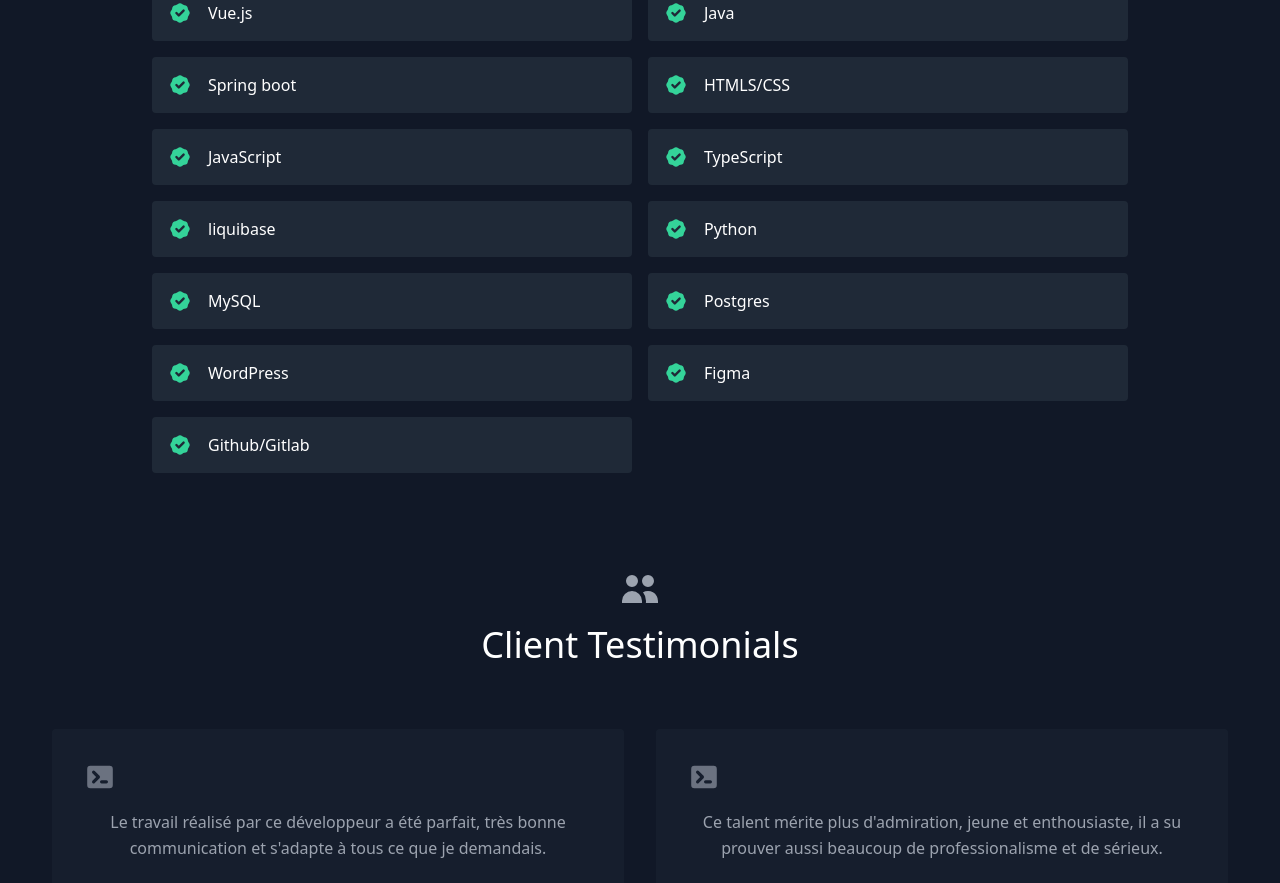
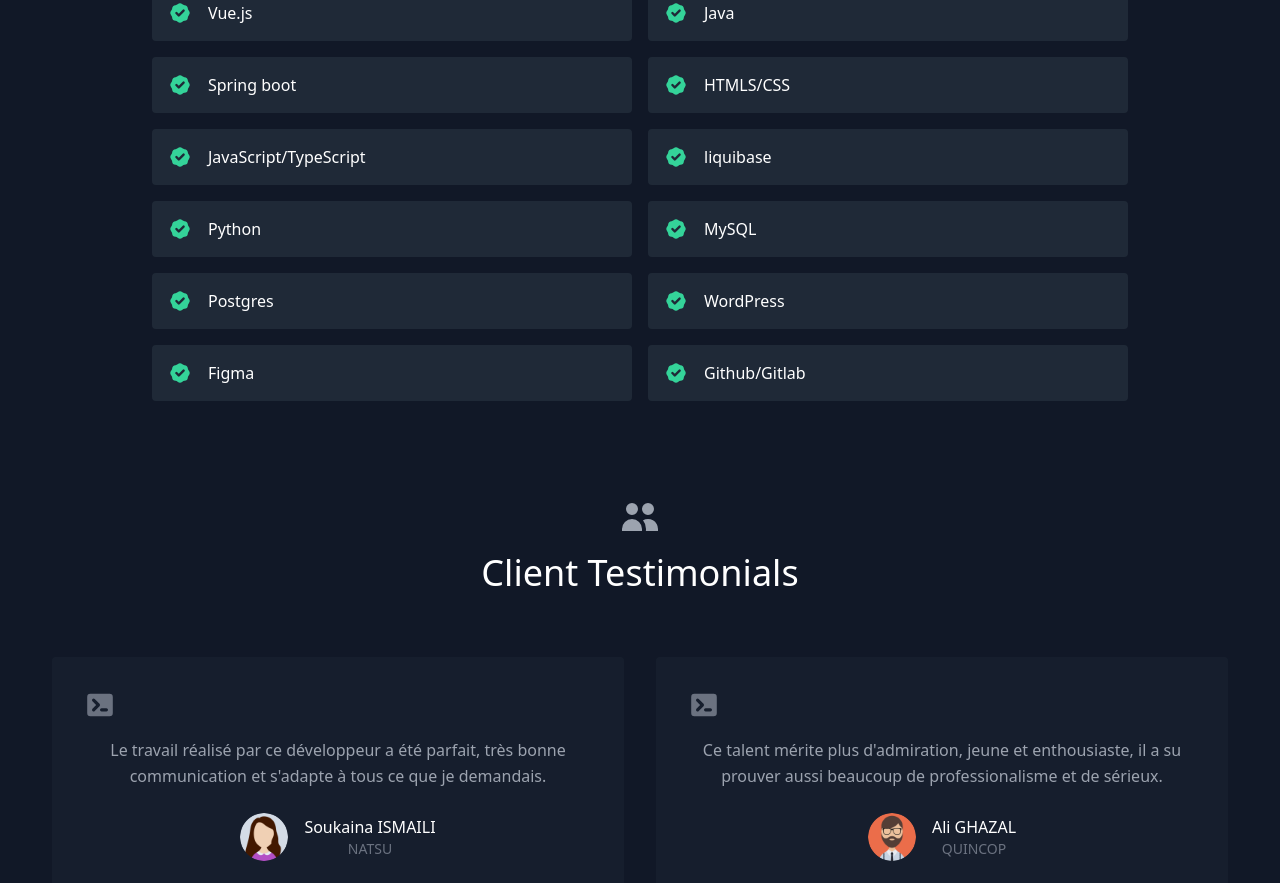
Before and after one commit to koya19/portfolio, a React (Create React App) app: page / in a window 1280 px wide. Shown: the part 1660-2543 px from the top of the page. Built offline with nearby package versions, Linux system fonts and the light colour scheme.

Commit message:
Update data.js

```diff
--- a/src/data.js
+++ b/src/data.js
@@ -53,4 +53,4 @@ export const testimonials = [
   }
 ];
 
-export const skills = ["Angular", "ReactJs", "Vue.js", "Java", "Spring boot", "HTMLS/CSS", "JavaScript", "TypeScript", "liquibase", "Python", "MySQL", "Postgres", "WordPress", "Figma", "Github/Gitlab"];
+export const skills = ["Angular", "ReactJs", "Vue.js", "Java", "Spring boot", "HTMLS/CSS", "JavaScript/TypeScript", "liquibase", "Python", "MySQL", "Postgres", "WordPress", "Figma", "Github/Gitlab"];
```
